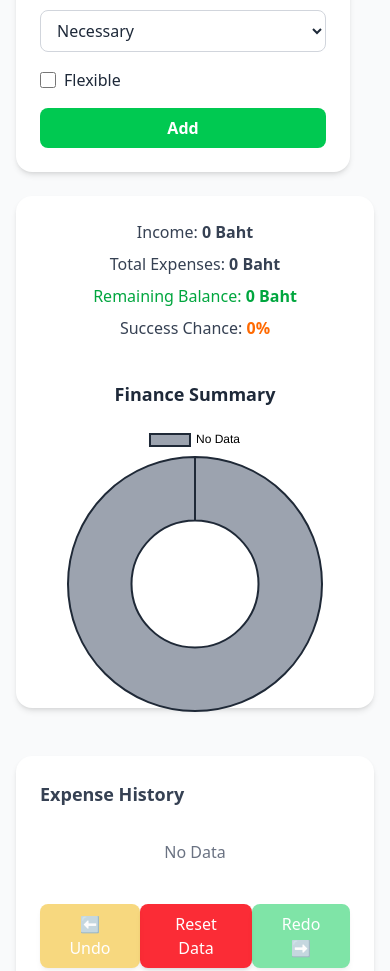
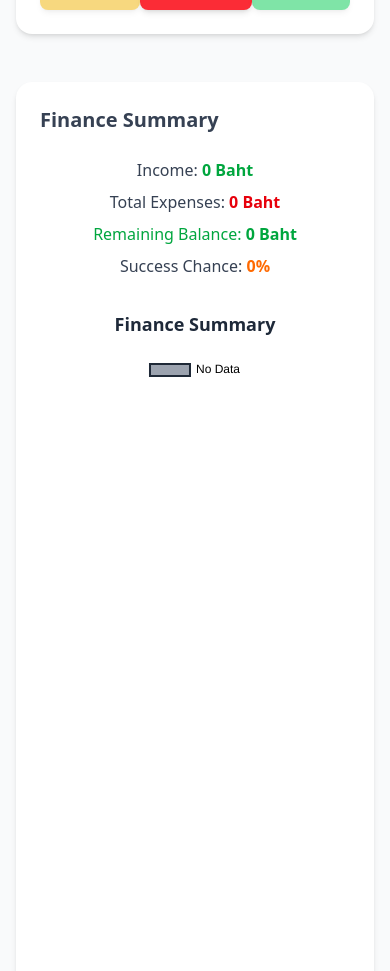
Before and after one commit to thee-banda/personal-finance-app, a React (Vite) app in the folder frontend/: page / in a window 390 px wide. Shown: the part 814-1785 px from the top of the page. Built offline with nearby package versions, Linux system fonts and the light colour scheme.

Commit message:
Refactor: merge PieChart into DashboardSummary and remove separate Pie toggle from App

```diff
--- a/frontend/src/App.jsx
+++ b/frontend/src/App.jsx
@@ -1,50 +1,95 @@
 import { useState, useEffect } from "react";
-import IncomeInput from "./components/IncomeInput";
+import IncomeForm from "./components/IncomeForm";
+import IncomeTable from "./components/IncomeTable";
 import ExpenseForm from "./components/ExpenseForm";
 import ExpenseTable from "./components/ExpenseTable";
 import DashboardSummary from "./components/DashboardSummary";
-import FinancePieChart from "./components/FinancePieChart";
 import Navbar from "./components/Navbar";
+import ToggleCard from "./components/ToggleCard";
+import { useI18n } from "./i18n.jsx";
 
 function App() {
+  const { t } = useI18n();
   const [income, setIncome] = useState(0);
   const [target, setTarget] = useState(0);
+  const [incomes, setIncomes] = useState([]);
   const [expenses, setExpenses] = useState([]);
 
-  // history stacks
   const [history, setHistory] = useState([]);
   const [redoStack, setRedoStack] = useState([]);
+  const [mode, setMode] = useState("");
+
+  // ✅ state สำหรับ show/hide
+  const [showOptions, setShowOptions] = useState({
+    summary: true,
+    pie: true,
+    incomeHistory: true,
+    expenseHistory: true,
+  });
+
+  const toggleOption = (key) => {
+    setShowOptions((prev) => ({ ...prev, [key]: !prev[key] }));
+  };
 
   // โหลดค่าจาก localStorage
   useEffect(() => {
     const savedIncome = localStorage.getItem("income");
     const savedTarget = localStorage.getItem("target");
+    const savedIncomes = localStorage.getItem("incomes");
     const savedExpenses = localStorage.getItem("expenses");
 
     if (savedIncome) setIncome(Number(savedIncome));
     if (savedTarget) setTarget(Number(savedTarget));
+    if (savedIncomes) setIncomes(JSON.parse(savedIncomes));
     if (savedExpenses) setExpenses(JSON.parse(savedExpenses));
   }, []);
 
   // บันทึกลง localStorage
   useEffect(() => localStorage.setItem("income", income), [income]);
   useEffect(() => localStorage.setItem("target", target), [target]);
-  useEffect(
-    () => localStorage.setItem("expenses", JSON.stringify(expenses)),
-    [expenses]
-  );
+  useEffect(() => localStorage.setItem("incomes", JSON.stringify(incomes)), [incomes]);
+  useEffect(() => localStorage.setItem("expenses", JSON.stringify(expenses)), [expenses]);
 
   const saveHistory = () => {
     setHistory((prev) => [
       ...prev,
-      { income, target, expenses: [...expenses] },
+      { income, target, incomes: [...incomes], expenses: [...expenses] },
     ]);
-    setRedoStack([]); // reset redo เมื่อมีการเปลี่ยนใหม่
+    setRedoStack([]);
   };
 
+  // --- Income handlers ---
+  const addIncome = (incomeItem) => {
+    saveHistory();
+    const updated = [...incomes, incomeItem];
+    setIncomes(updated);
+    setIncome(updated.reduce((sum, e) => sum + e.amount, 0));
+  };
+
+  const editIncome = (index, updatedIncome) => {
+    saveHistory();
+    const updated = incomes.map((e, i) => (i === index ? updatedIncome : e));
+    setIncomes(updated);
+    setIncome(updated.reduce((sum, e) => sum + e.amount, 0));
+  };
+
+  const deleteIncome = (index) => {
+    saveHistory();
+    const updated = incomes.filter((_, i) => i !== index);
+    setIncomes(updated);
+    setIncome(updated.reduce((sum, e) => sum + e.amount, 0));
+  };
+
+  // --- Expense handlers ---
   const addExpense = (expense) => {
     saveHistory();
     setExpenses([...expenses, expense]);
+  };
+
+  const editExpense = (index, updatedExpense) => {
+    saveHistory();
+    const updated = expenses.map((e, i) => (i === index ? updatedExpense : e));
+    setExpenses(updated);
   };
 
   const deleteExpense = (index) => {
@@ -53,11 +98,14 @@ function App() {
     setExpenses(updated);
   };
 
+  // --- Reset / Undo / Redo ---
   const handleReset = () => {
+    if (!window.confirm("คุณแน่ใจหรือไม่ที่จะรีเซ็ตข้อมูลทั้งหมด?")) return;
     saveHistory();
     localStorage.clear();
     setIncome(0);
     setTarget(0);
+    setIncomes([]);
     setExpenses([]);
   };
 
@@ -67,11 +115,12 @@ function App() {
     setHistory((prev) => prev.slice(0, -1));
     setRedoStack((prev) => [
       ...prev,
-      { income, target, expenses: [...expenses] },
+      { income, target, incomes: [...incomes], expenses: [...expenses] },
     ]);
 
     setIncome(lastState.income);
     setTarget(lastState.target);
+    setIncomes(lastState.incomes);
     setExpenses(lastState.expenses);
   };
 
@@ -81,77 +130,119 @@ function App() {
     setRedoStack((prev) => prev.slice(0, -1));
     setHistory((prev) => [
       ...prev,
-      { income, target, expenses: [...expenses] },
+      { income, target, incomes: [...incomes], expenses: [...expenses] },
     ]);
 
     setIncome(lastRedo.income);
     setTarget(lastRedo.target);
+    setIncomes(lastRedo.incomes);
     setExpenses(lastRedo.expenses);
   };
 
   return (
     <div className="min-h-screen bg-gray-50 dark:bg-gray-900 text-gray-800 dark:text-gray-100 transition-colors">
-      {/* Navbar */}
       <Navbar />
 
-      {/* Main content */}
       <main className="max-w-6xl mx-auto px-4 py-10">
-        {/* Title */}
         <h1 className="text-3xl font-bold text-center mb-12 text-blue-600 dark:text-blue-400">
           Personal Finance Dashboard
         </h1>
+        {/* ✅ Checkbox Controls */}
+        <div className="mb-5">
+          <h2 className="font-semibold mb-3">Show / Hide Sections</h2>
+          <div className="grid grid-cols-2 md:grid-cols-3 gap-4">
+            {[
+              { key: "summary", label: "Finance Summary" },
+              { key: "incomeHistory", label: "Income History" },
+              { key: "expenseHistory", label: "Expense History" },
+            ].map((opt) => (
+              <ToggleCard
+                key={opt.key}
+                label={opt.label}
+                checked={showOptions[opt.key]}
+                onChange={() => toggleOption(opt.key)}
+              />
+            ))}
+          </div>
+        </div>
 
+        {/* Dropdown เลือกโหมด */}
+        <div className="bg-white dark:bg-gray-800 p-6 rounded-2xl shadow-md mb-6">
+          <label className="block mb-2 font-semibold text-gray-700 dark:text-gray-200">
+            {t.selectMode}
+          </label>
+          <select
+            value={mode}
+            onChange={(e) => setMode(e.target.value)}
+            className="w-full border border-gray-300 dark:border-gray-600 rounded-lg px-4 py-2
+                       bg-white dark:bg-gray-700 text-gray-800 dark:text-gray-100
+                       focus:ring-2 focus:ring-blue-500"
+          >
+            <option value="">{t.selectPlaceholder}</option>
+            <option value="income">{t.income}</option>
+            <option value="expense">{t.expense}</option>
+          </select>
           {/* Grid layout */}
-        <div className="grid grid-cols-1 md:grid-cols-3 gap-6">
+        <div className="mt-5 grid grid-cols-1 md:grid-cols-3 gap-6">
           {/* Left Column: Inputs */}
           <div className="col-span-1 flex flex-col gap-6">
+            {mode === "income" && (
               <div className="bg-white dark:bg-gray-800 p-6 rounded-2xl shadow-md hover:shadow-lg transition">
                 <h2 className="text-lg font-semibold mb-4 text-gray-700 dark:text-gray-200">
-                Set Goals
+                  Add Income
                 </h2>
-              <IncomeInput setIncome={setIncome} setTarget={setTarget} />
+                <IncomeForm onAddIncome={addIncome} />
               </div>
+            )}
 
+            {mode === "expense" && (
               <div className="bg-white dark:bg-gray-800 p-6 rounded-2xl shadow-md hover:shadow-lg transition">
                 <h2 className="text-lg font-semibold mb-4 text-gray-700 dark:text-gray-200">
                   Add Expense
                 </h2>
                 <ExpenseForm onAddExpense={addExpense} />
               </div>
-          </div>
-
-          {/* Right Column: Summary + Chart รวมกัน */}
-          <div className="col-span-2">
-            <div className="bg-white dark:bg-gray-800 p-6 rounded-2xl shadow-md hover:shadow-lg transition">
-              <div className="grid grid-cols-1 md:grid-cols-2 gap-6 items-start">
-                {/* Summary (ซ้าย) */}
-                <div>
-                  <DashboardSummary
-                    income={income}
-                    expenses={expenses}
-                    target={target}
-                  />
-                </div>
-
-                {/* Chart (ขวา) */}
-                <div>
-                  <FinancePieChart income={income} expenses={expenses} />
-                </div>
-              </div>
+            )}
           </div>
         </div>
         </div>
 
-        {/* Expense Table + Action Buttons รวมกัน */}
+
+
+
+
+
+
+
+
+        {/* Income Table */}
+        {showOptions.incomeHistory && (
+          <div className="mt-12 bg-white dark:bg-gray-800 p-6 rounded-2xl shadow-md hover:shadow-lg transition overflow-x-auto">
+            <h2 className="text-lg font-semibold mb-4 text-gray-700 dark:text-gray-200">
+              Income History
+            </h2>
+            <IncomeTable
+              incomes={incomes}
+              onDeleteIncome={deleteIncome}
+              onEditIncome={editIncome}
+            />
+          </div>
+        )}
+
+        {/* Expense Table */}
+        {showOptions.expenseHistory && (
           <div className="mt-12 bg-white dark:bg-gray-800 p-6 rounded-2xl shadow-md hover:shadow-lg transition overflow-x-auto">
             <h2 className="text-lg font-semibold mb-4 text-gray-700 dark:text-gray-200">
               Expense History
             </h2>
-          <ExpenseTable expenses={expenses} onDeleteExpense={deleteExpense} />
+            <ExpenseTable
+              expenses={expenses}
+              onDeleteExpense={deleteExpense}
+              onEditExpense={editExpense}
+            />
 
             {/* Action Buttons */}
             <div className="flex items-center justify-between mt-6">
-            {/* Undo (ซ้าย) */}
               <button
                 onClick={handleUndo}
                 disabled={history.length === 0}
@@ -160,8 +251,6 @@ function App() {
               >
                 ⬅️ Undo
               </button>
-
-            {/* Reset (กลาง) */}
               <button
                 onClick={handleReset}
                 className="px-6 py-2 rounded-lg font-medium shadow-md transition
@@ -169,8 +258,6 @@ function App() {
               >
                 Reset Data
               </button>
-
-            {/* Redo (ขวา) */}
               <button
                 onClick={handleRedo}
                 disabled={redoStack.length === 0}
@@ -181,6 +268,22 @@ function App() {
               </button>
             </div>
           </div>
+        )}
+        {/* ✅ Dashboard Summary Card */}
+        {showOptions.summary && (
+          <div className="mt-12 bg-white dark:bg-gray-800 p-6 rounded-2xl shadow-md hover:shadow-lg transition">
+            <h2 className="text-xl font-bold mb-6 text-gray-700 dark:text-gray-200">
+              {t.financeSummary}
+            </h2>
+            <DashboardSummary
+              income={income}
+              expenses={expenses}
+              target={target}
+              showSummary={showOptions.summary}
+              showPie={true}  // 🔹 ตอนนี้ pie chart ถูกบังคับเปิดใน summary อยู่แล้ว
+            />
+          </div>
+        )}
       </main>
     </div>
   );
--- a/frontend/src/components/DashboardSummary.jsx
+++ b/frontend/src/components/DashboardSummary.jsx
@@ -1,21 +1,114 @@
+import { Doughnut } from "react-chartjs-2";
+import { Chart as ChartJS, ArcElement, Tooltip, Legend } from "chart.js";
 import { useI18n } from "../i18n.jsx";
+import { useEffect, useRef, useState } from "react";
 
-function DashboardSummary({ income, expenses, target }) {
+ChartJS.register(ArcElement, Tooltip, Legend);
+
+function DashboardSummary({ income, expenses, target, showSummary = true, showPie = true }) {
   const { t } = useI18n();
+  const chartRef = useRef(null);
+  const [gradients, setGradients] = useState([]);
 
+  // ✅ คำนวณค่าหลัก
   const totalExpense = expenses.reduce((sum, e) => sum + e.amount, 0);
   const balance = income - totalExpense;
   const successPercent = target
     ? Math.min(100, ((balance / target) * 100).toFixed(0))
     : 0;
 
+  // ✅ group รายจ่ายตาม category
+  const categoryTotals = expenses.reduce((acc, e) => {
+    acc[e.category] = (acc[e.category] || 0) + e.amount;
+    return acc;
+  }, {});
+
+  const hasData = income > 0 || totalExpense > 0;
+
+  // 🎨 generate palette
+  function generateHueWheel(count = 7) {
+    return Array.from({ length: count }, (_, i) => {
+      const hue = (i * (360 / count)) % 360;
+      return `hsl(${hue}, 70%, 55%)`;
+    });
+  }
+  const palette = generateHueWheel(Object.keys(categoryTotals).length);
+
+  // ✅ Gradient income / expense
+  useEffect(() => {
+    if (chartRef.current) {
+      const ctx = chartRef.current.ctx;
+      const incomeGradient = ctx.createLinearGradient(0, 0, 0, 200);
+      incomeGradient.addColorStop(0, "#4ade80");
+      incomeGradient.addColorStop(1, "#166534");
+
+      const expenseGradient = ctx.createLinearGradient(0, 0, 0, 200);
+      expenseGradient.addColorStop(0, "#f87171");
+      expenseGradient.addColorStop(1, "#7f1d1d");
+
+      setGradients([incomeGradient, expenseGradient]);
+    }
+  }, [income, totalExpense]);
+
+  // ✅ chart data
+  const labels = hasData
+    ? [t.income, t.totalExpenses, ...Object.keys(categoryTotals)]
+    : [t.noData];
+
+  const data = {
+    labels,
+    datasets: [
+      {
+        data: hasData
+          ? [income, totalExpense, ...Object.values(categoryTotals)]
+          : [1],
+        backgroundColor: hasData
+          ? [
+              gradients[0] || "#22c55e", // income
+              gradients[1] || "#ef4444", // expense
+              ...palette,
+            ]
+          : ["#9ca3af"],
+        borderColor: "#1f2937",
+        borderWidth: 2,
+      },
+    ],
+  };
+
+  const options = {
+    plugins: {
+      legend: {
+        labels: {
+          color: "currentColor",
+          font: { size: 12 },
+        },
+      },
+    },
+    maintainAspectRatio: false,
+    animation: {
+      animateRotate: true,
+      animateScale: true,
+      duration: 1200,
+      easing: "easeInOutBounce",
+    },
+  };
+
   return (
-    <div className="flex flex-col justify-center items-center text-center space-y-2">
+    <div className="flex flex-col md:flex-row items-center md:items-start justify-center gap-8">
+      {/* 🔹 Text Summary */}
+      {showSummary && (
+        <div className="flex-1 text-center space-y-2">
           <p className="text-gray-700 dark:text-gray-200 font-medium">
-        {t.income}: <span className="font-semibold">{income} {t.currency}</span>
+            {t.income}:{" "}
+            <span className="font-semibold text-green-600 dark:text-green-400">
+              {income} {t.currency}
+            </span>
           </p>
           <p className="text-gray-700 dark:text-gray-200 font-medium">
-        {t.totalExpenses}: <span className="font-semibold">{totalExpense} {t.currency}</span>
+            {t.totalExpenses}:{" "}
+            <span className="font-semibold text-red-600 dark:text-red-400">
+              {totalExpense} {t.currency}
+            </span>
           </p>
           <p
             className={`font-medium ${
@@ -24,7 +117,10 @@ function DashboardSummary({ income, expenses, target }) {
                 : "text-red-600 dark:text-red-400"
             }`}
           >
-        {t.balance}: <span className="font-semibold">{balance} {t.currency}</span>
+            {t.balance}:{" "}
+            <span className="font-semibold">
+              {balance} {t.currency}
+            </span>
           </p>
           <p className="text-gray-700 dark:text-gray-200 font-medium">
             {t.successChance}:{" "}
@@ -39,6 +135,18 @@ function DashboardSummary({ income, expenses, target }) {
             </span>
           </p>
         </div>
+      )}
+
+      {/* 🔹 Pie Chart */}
+      {showPie && (
+        <div className="flex-1 h-80 w-full">
+          <h2 className="text-lg font-bold text-center mb-4">
+            {t.financeSummary}
+          </h2>
+          <Doughnut ref={chartRef} data={data} options={options} />
+        </div>
+      )}
+    </div>
   );
 }
 
```
Lines whose indentation alone changed are shown as unchanged.
